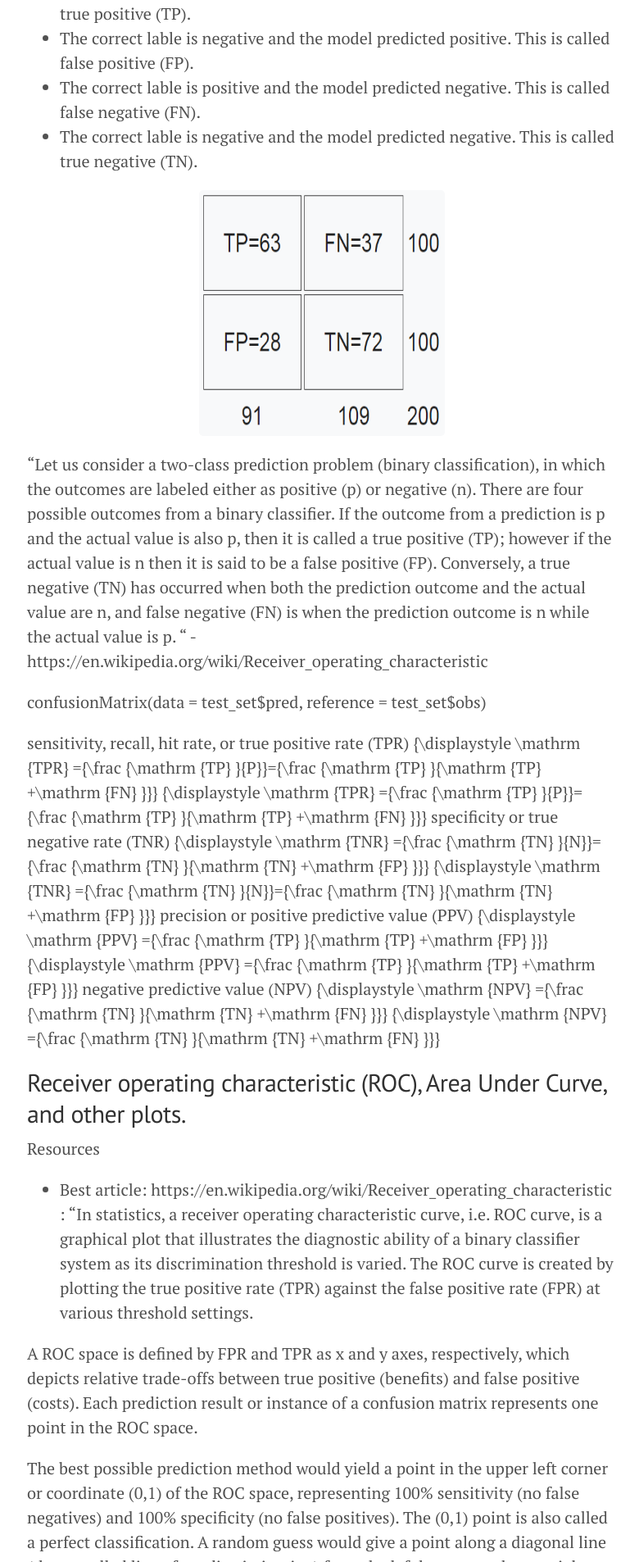
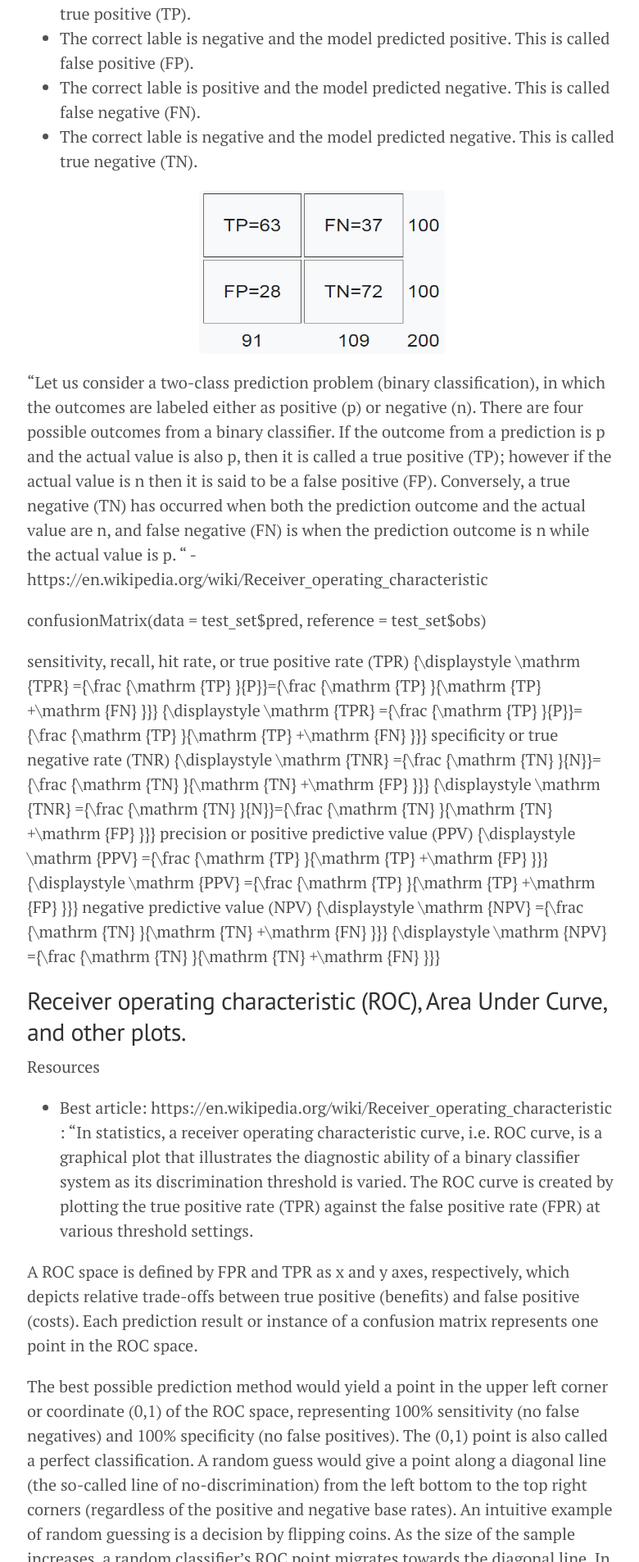
Before and after one commit to herman-hellenes/herman-hellenes.github.io, a Jekyll site: the page built from undone_posts/2017-08-28-Classification-Measure-Performance.md, in a window 1280 px wide. Shown: the part 1345-3251 px from the top of the page at 82% size, without its empty margins (247-1027 px from the left). Built offline with Jekyll 4.4.1, drawn with Linux system fonts in a browser that asks for light colours; nearby versions of some CDN libraries; comment, search, counter and statistics services are not loaded.

Commit message:
Update 2017-08-28-Classification-Measure-Performance.md

```diff
--- a/undone_posts/2017-08-28-Classification-Measure-Performance.md
+++ b/undone_posts/2017-08-28-Classification-Measure-Performance.md
@@ -28,7 +28,7 @@ Here we have a binary classification problem, where the labels are "churn" or "n
 * The correct lable is negative and the model predicted negative. This is called true negative (TN).
 
 <p align="center">
-  <img width="300" height="300" src="/figs/classification_measure/conf_matrix_1.png">
+  <img width="300" height="200" src="/figs/classification_measure/conf_matrix_1.png">
 </p>
 
 
```
